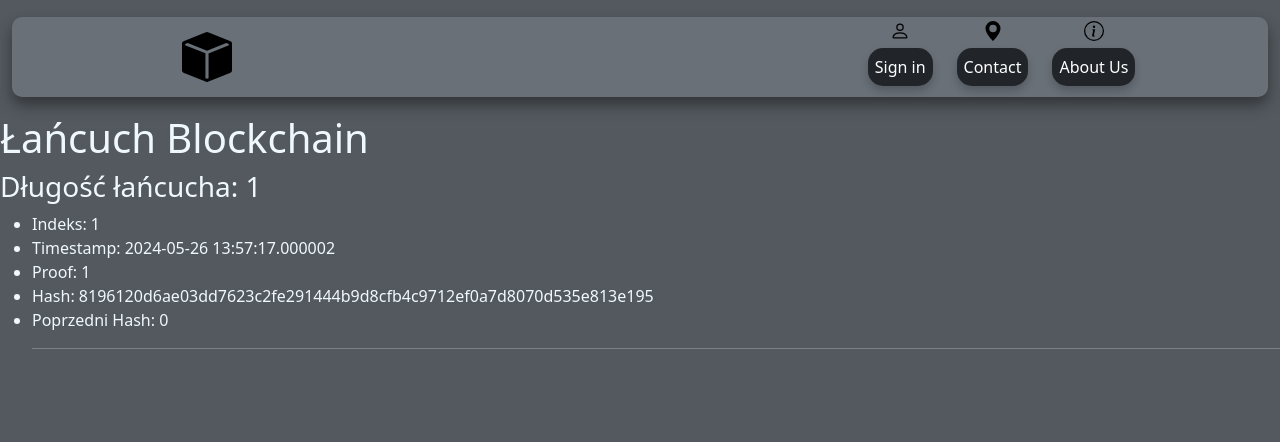
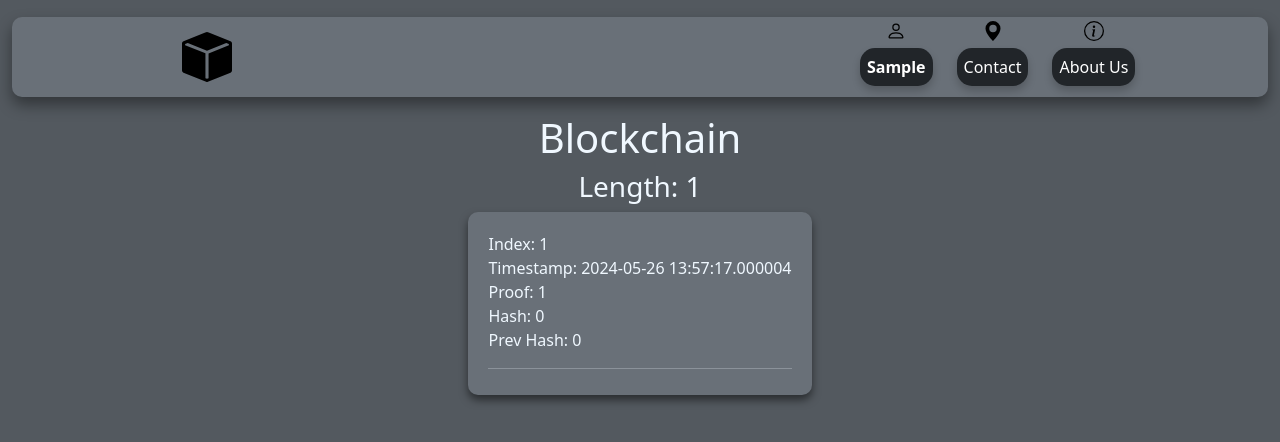
Before and after one commit to Szooot/Medical-Security-System, a Flask app: page /get_chain in a window 1280 px wide. Shown: the top 442 px of the page. Run offline with Flask 3, Linux system fonts and the light colour scheme; the visitor is signed in with stand-in values (Sample User, id 1); data comes from the database, SQL or seed files in the repository; some libraries are stand-ins or nearby versions.

Commit message:
Register functionality & viewing all blocks

```diff
--- a/app.py
+++ b/app.py
@@ -1,35 +1,69 @@
-from blockchain import blockchain
-from flask import Flask, render_template, request, redirect, url_for, flash, session
-from flask_sqlalchemy import SQLAlchemy
+from flask import Flask, jsonify, render_template, request, redirect, url_for, flash, session
 from werkzeug.security import generate_password_hash, check_password_hash
-import psycopg2
-
-# "python -m flask --app app.py run" or "flask run"--> CMD to run a server
-
-app = Flask(__name__)
-app.secret_key = "admin"
-
-# Konfiguracja bazy danych PostgreSQL
-app.config['SQLALCHEMY_DATABASE_URI'] = 'postgresql://postgres:123qweasd@localhost/hospital'
-app.config['SQLALCHEMY_TRACK_MODIFICATIONS'] = False
-
-db = SQLAlchemy(app)
+from datetime import datetime
+from config import app, db  # Importujemy app i db z config.py
+from blockchain import blockchain  # Importujemy blockchain po zdefiniowaniu app i db
+import json
 
 def hash_password(password):
     return generate_password_hash(password, method='pbkdf2:sha256', salt_length=16)
 
-#Definiowanie modeli ktore beda odpowiadac tabelkom z bazy danych
+# Definiowanie modeli
 class User(db.Model):
     __tablename__ = 'users'
-    id = db.Column(db.Integer, primary_key=True)  # Klucz główny
+    id = db.Column(db.Integer, primary_key=True)
     login = db.Column(db.String(40))
     password = db.Column(db.String(200))
-    patients = db.relationship('Patient', backref='user', lazy=True)  # Relacja z tabelą patients
+    patients = db.relationship('Patient', backref='user', lazy=True)
 
 class Patient(db.Model):
     __tablename__ = 'patients'
     block_id = db.Column(db.Integer, primary_key=True)
-    users_id = db.Column(db.Integer, db.ForeignKey('users.id'))  # Klucz obcy odwołujący się do users
+    users_id = db.Column(db.Integer, db.ForeignKey('users.id'))
+
+class Block(db.Model):
+    __tablename__ = 'blocks'
+    index = db.Column(db.Integer, primary_key=True, nullable=False)
+    timestamp = db.Column(db.String, nullable=False)
+    proof = db.Column(db.Integer, nullable=False)
+    hash = db.Column(db.String, nullable=False)
+    previous_hash = db.Column(db.String, nullable=False)
+    user_id = db.Column(db.Integer, db.ForeignKey('users.id'))
+    user = db.relationship('User', backref='blocks')
+    patient_data = db.Column(db.Text)
+
+# Funkcja inicjalizująca tabelę z Genesis Block
+def initialize_genesis_block():
+    genesis_block_exists = Block.query.filter_by(index=1).first() is not None
+    if not genesis_block_exists:
+        genesis_block = Block(
+            index=1,
+            timestamp=str(datetime.now()),
+            proof=1,
+            hash='0',
+            previous_hash='0'
+        )
+        db.session.add(genesis_block)
+        db.session.commit()
+        print("Genesis Block initialized")
+    else:
+        print("Genesis Block already exists")
+
+@app.before_request
+def setup():
+    db.create_all()
+    initialize_genesis_block()
+
+@app.route('/is_logged_in') #Endpoint for checking if user is logged in
+def is_logged_in():
+    logged_in = 'username' in session
+    return jsonify(logged_in=logged_in)
+
+@app.route('/logout') #Endpoint for logout
+def logout():
+    session.pop('username', None)
+    flash('Logged out successfully!', 'success')
+    return redirect(url_for('index'))
 
 @app.route('/login', methods=['POST', 'GET'])  # Endpoint, który odbiera dane z formularza
 def login():
@@ -74,8 +108,12 @@ def patientData():
     return render_template("patient_form.html")
 
 # Wydobywamy nowy blok(dodawanie nowego pacjenta)
-@app.route("/mine_block", methods = ["GET", "POST"])
+@app.route("/mine_block", methods=["GET", "POST"])
 def mine_block():
+    if 'username' not in session:
+        flash('You need to be logged in to mine a block', 'error')
+        return redirect(url_for('login'))
+
     if request.method == "POST":
         name = request.form["name"].capitalize()
         surname = request.form["surname"].capitalize()
@@ -91,28 +129,53 @@ def mine_block():
             "pesel": pesel,
             "disease": disease
         }
-    previousBlock = blockchain.getPrevBlock()
-    previousProof = previousBlock["proof"]
-    proof = blockchain.proof_of_work(previousProof)
-    previousHash = blockchain.chain[-1]["hash"]
-    blockchain.createBlock(proof, previousHash, patientData)
-    flash("New patient added!")
-    return redirect(url_for("index"))
 
-# Sprawdzamy caly blockchain
-@app.route("/get_chain", methods = ["GET"])
+        user = User.query.filter_by(login=session['username']).first()
+
+        # Pobranie ostatniego bloku z bazy danych
+        last_block = Block.query.order_by(Block.index.desc()).first()
+
+        if last_block:
+            previous_proof = last_block.proof
+            previous_hash = last_block.hash
+            new_index = last_block.index + 1
+        else:
+            previous_proof = 1  # Genesis Block proof
+            previous_hash = '0'  # Genesis Block hash
+            new_index = 1
+
+        proof = blockchain.proof_of_work(previous_proof)
+        new_block = blockchain.createBlock(proof, previous_hash, patientData)
+
+        # Zapis nowego bloku do bazy danych
+        block_record = Block(
+            index=new_index,
+            timestamp=new_block["timestamp"],
+            proof=new_block["proof"],
+            hash=new_block["hash"],
+            previous_hash=new_block["previous_hash"],
+            user_id=user.id,
+            patient_data=json.dumps(patientData)  # Zapis danych pacjenta jako JSON
+        )
+        db.session.add(block_record)
+        db.session.commit()
+
+        flash("New patient added!")
+        return redirect(url_for("index"))
+
+@app.route("/get_chain", methods=["GET"])
 def get_chain():
     chain_data = [{
-            "index": block["index"],
-            "timestamp": block["timestamp"],
-            "proof": block["proof"],
-            "hash": block["hash"],
-            "previous_hash": block["previous_hash"]
+            "index": block.index,
+            "timestamp": block.timestamp,
+            "proof": block.proof,
+            "hash": block.hash,
+            "previous_hash": block.previous_hash
         }
-        for block in blockchain.chain
+        for block in Block.query.order_by(Block.index).all()
     ]
-    chain_length = len(blockchain.chain)
-    return render_template("get_chain.html", chain = chain_data, length = chain_length)
+    chain_length = len(chain_data)
+    return render_template("get_chain.html", chain=chain_data, length=chain_length)
 
 # Sprawdzamy konkretny blok(pacjenta)
 @app.route("/get_block", methods = ["GET", "POST"])
--- a/static/styles.css
+++ b/static/styles.css
@@ -96,3 +96,40 @@ body {
     transform: scale(1.2);
     background-color: rgb(49, 178, 131);
 }
+
+.chain_render {
+    width: 100%;
+    display: flex;
+    flex-direction: column;
+    justify-content: center;
+    align-items: center;
+}
+
+.chain_render-content {
+    background-color: #697078;
+    padding: 20px;
+    padding-bottom: 10px;
+    border-radius: 10px;
+    list-style-type: none;
+    box-shadow: 0px 5px 9px rgba(0, 0, 0, 0.5);
+}
+
+.custom_inputs {
+    padding: 8px;
+    margin-bottom: 10px;
+    cursor: pointer;
+    white-space: nowrap;
+    color: white;
+    background-color: #212529;
+    border-radius: 10px;
+    border-style: none;
+    transition: border-radius 0.9s;
+    transition: transform 0.4s;
+    transition: background-color 0.3s;
+    box-shadow: 0px 5px 9px rgba(0, 0, 0, 0.5);
+}
+
+.custom_inputs:hover{
+    border-radius: 15px;
+    background-color: rgb(49, 178, 131);
+}
--- a/templates/base.html
+++ b/templates/base.html
@@ -9,6 +9,7 @@
     <link rel="stylesheet" href="{{ url_for('static', filename='styles.css') }}">
     <link rel="stylesheet" href="{{ url_for('static', filename='modal.css') }}">
     <link rel="stylesheet" href="{{ url_for('static', filename='patient_form.css') }}">
+    <link rel="stylesheet" href="{{ url_for('static', filename='get_chain.css') }}">
 </head>
 <body>
     <nav class="navbar">
@@ -17,17 +18,24 @@
                 <a onclick="index()"><img src="{{url_for('static', filename='box-fill.svg')}}" alt="logo" class="logo"></a>
             </div>
             <div class="navbar-content_links">
-                <div class="navbar-content_links_item">
-                    <img src="{{url_for('static', filename='person.svg')}}" alt="Sign in">
-                    <button onclick="" id="signInButton">Sign in</button>
-                </div>
+                {% if 'username' in session %}
+                    <div class="navbar-content_links_item">
+                        <img src="{{url_for('static', filename='person.svg')}}" alt="Sign in">
+                        <a href="{{ url_for('logout') }}"><button style="font-weight: bolder; text-transform:capitalize;" id="log">{{session['username'] }}</button></a>
+                    </div>
+                {% else %}
+                    <div class="navbar-content_links_item">
+                        <img src="{{url_for('static', filename='person.svg')}}" alt="Sign in">
+                        <button id="signInButton">Sign in</button>
+                    </div>
+                {% endif %}
                 <div class="navbar-content_links_item">
                     <img src="{{url_for('static', filename='geo-alt-fill.svg')}}" alt="Contact">
-                    <button onclick="">Contact</button>
+                    <button>Contact</button>
                 </div>
                 <div class="navbar-content_links_item">
                     <img src="{{url_for('static', filename='info-circle.svg')}}" alt="About Us">
-                    <button onclick="">About Us</button>
+                    <button>About Us</button>
                 </div>
             </div>
         </div>
@@ -45,7 +53,7 @@
             </form>
             <br>
             <p>Don't have an account yet?</p>
-            <button id="register" type="submit">Register</button>
+            <button id="register" type="button">Register</button>
         </div>
     </div>
     <div class="modal" id="registerModal">
@@ -53,7 +61,7 @@
             <span class="close-button">&times;</span>
             <h2>Register</h2>
             <form action="/register" method="post" id="registerModal-form">
-                <label for="username">Username:</label> <br>
+                <label for="new_username">Username:</label> <br>
                 <input type="text" id="new_username" name="new_username"> <br>
                 <label for="new_password">Password:</label> <br>
                 <input type="password" id="new_password" name="new_password"> <br>
@@ -63,6 +71,18 @@
             </form>
         </div>
     </div>
+    <script>
+        // Change username button text on hover
+        const logButton = document.getElementById('log');
+
+        logButton.addEventListener('mouseenter', () => {
+            logButton.textContent = 'Logout';
+        });
+
+        logButton.addEventListener('mouseleave', () => {
+            logButton.textContent = '{{session["username"]}}';
+        });
+    </script>
     <script src="{{url_for('static', filename='index.js')}}"></script>
     {% block content %}{% endblock %}
 </body>
--- a/templates/get_chain.html
+++ b/templates/get_chain.html
@@ -1,16 +1,18 @@
 {% extends "base.html" %}
 {% block title %}Chain of Patients{% endblock %}
 {% block content %}
-<h1>Łańcuch Blockchain</h1>
-    <h3>Długość łańcucha: {{ length }}</h3>
-    <ul>
+<div class="chain_render">
+    <h1>Blockchain</h1>
+        <h3>Length: {{ length }}</h3>
+        <ul class="chain_render-content">
             {% for block in chain %}
-            <li>Indeks: {{ block.index }}</li>
+                <li>Index: {{ block.index }}</li>
                 <li>Timestamp: {{ block.timestamp }}</li>
                 <li>Proof: {{ block.proof }}</li>
                 <li>Hash: {{ block.hash }}</li>
-            <li>Poprzedni Hash: {{ block.previous_hash }}</li>
+                <li>Prev Hash: {{ block.previous_hash }}</li>
                 <hr>
             {% endfor %}
         </ul>
+</div>
 {% endblock %}
--- a/templates/patient_form.html
+++ b/templates/patient_form.html
@@ -30,8 +30,8 @@
                     <textarea name="disease" id="textarea" rows="5" required></textarea>
                     <label for="floatingInput">Disease:</label>
                 </div>
-                <input type="submit" value="ADD">
-                <input type="reset" value="RESET">
+                <input type="submit" value="ADD" class="custom_inputs">
+                <input type="reset" value="RESET" class="custom_inputs">
             </form>
         </div>
     </main>
```
Also changed, not shown: blockchain.py (+19 -16 lines), config.py (added, +11 -0 lines), requirements.txt (+12 -0 lines), static/index.js (+27 -7 lines), templates/block.html (+7 -3 lines), templates/get_block.html (deleted, +0 -11 lines). Lines whose indentation alone changed are shown as unchanged.
